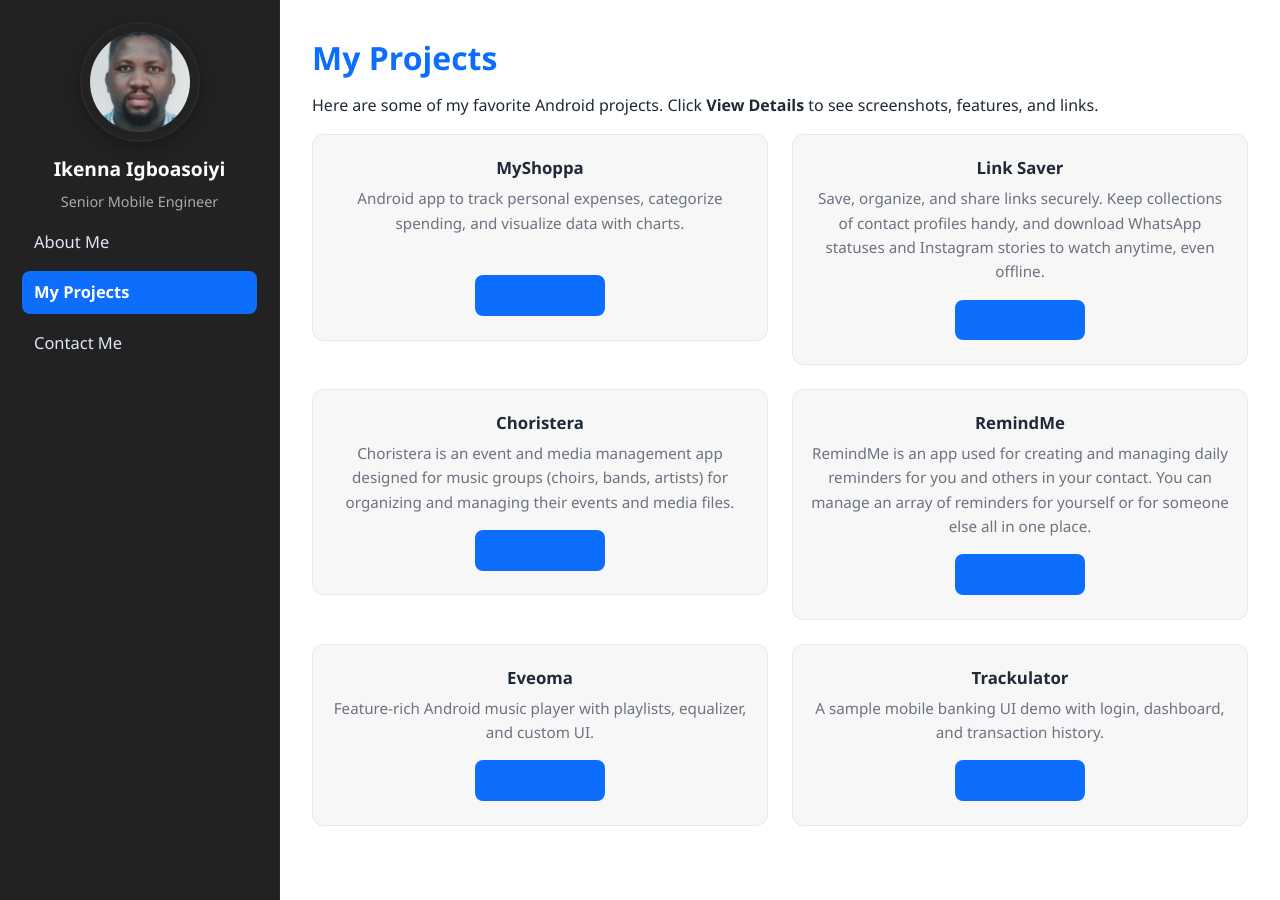
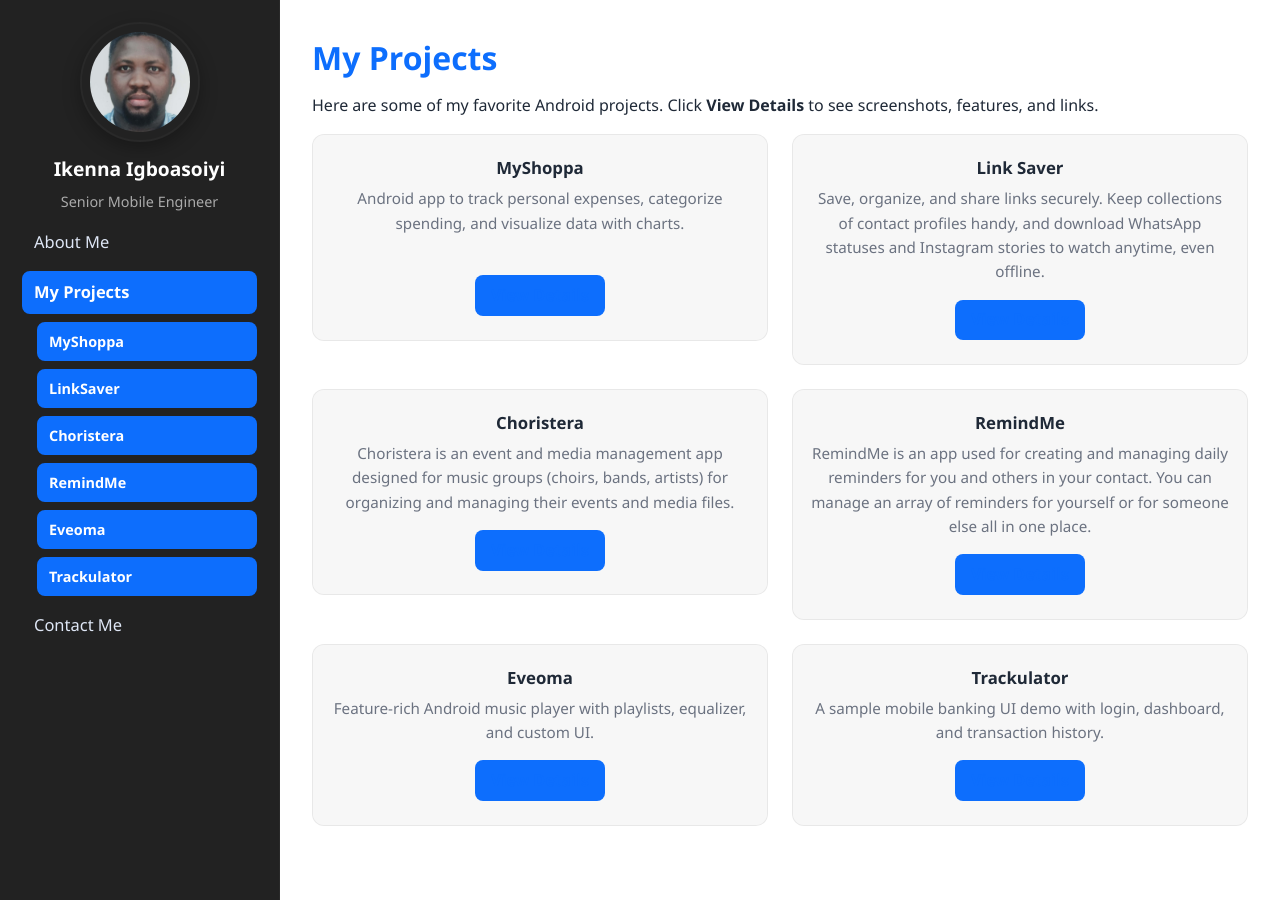
Before and after one commit to Andy112/ikenna-portfolio, a Jekyll site: the page built from projects.md, in a window 1280 px wide. Built offline with Jekyll 4.4.1, drawn with Linux system fonts in a browser that asks for light colours.

Commit message:
Update default.html

```diff
--- a/_layouts/default.html
+++ b/_layouts/default.html
@@ -26,7 +26,7 @@
           <li class="{% if page.url contains '/about' %}active{% endif %}">
             <a href="{{ '/about' | relative_url }}">About Me</a>
           </li>
-          <li class="{% if page.url contains '/projects' %}active{% endif %}">
+          <li class="has-submenu {% if page.url contains '/projects' %}active{% endif %}">
             <a href="{{ '/projects' | relative_url }}">My Projects</a>
             <ul class="submenu">
               <li><a href="{{ '/projects/my-shoppa' | relative_url }}">MyShoppa</a></li>
```
